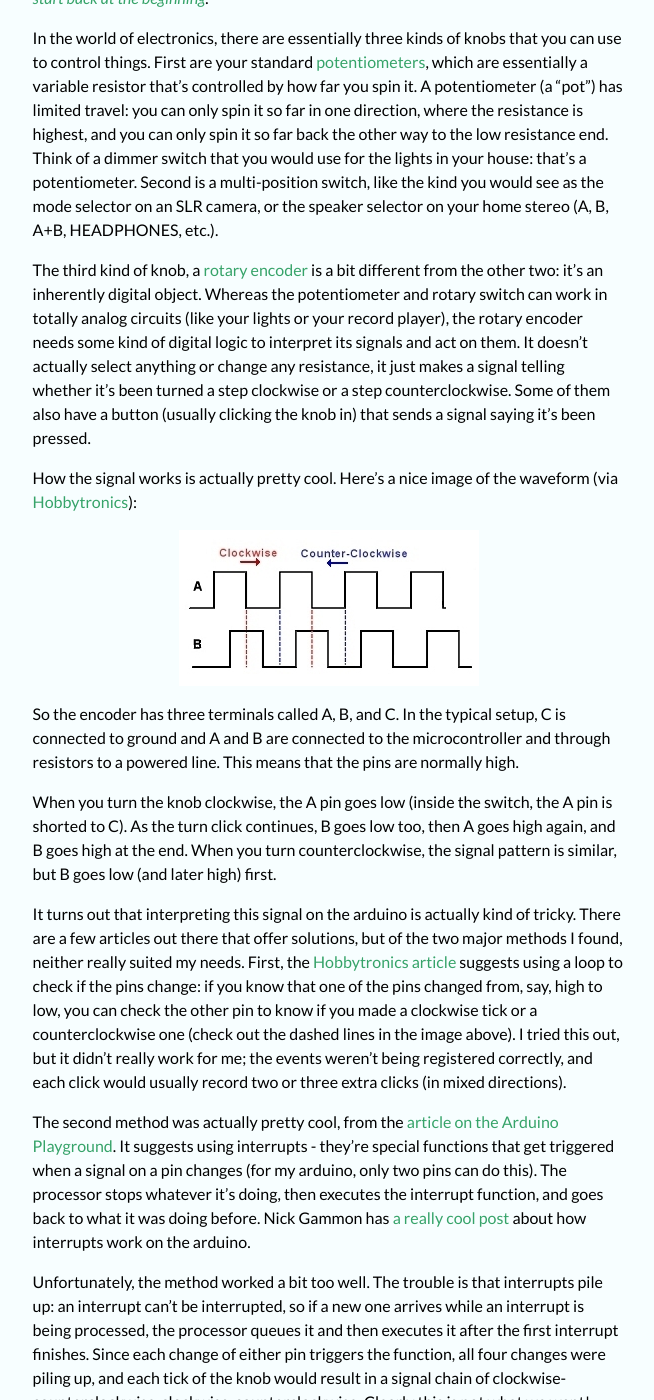
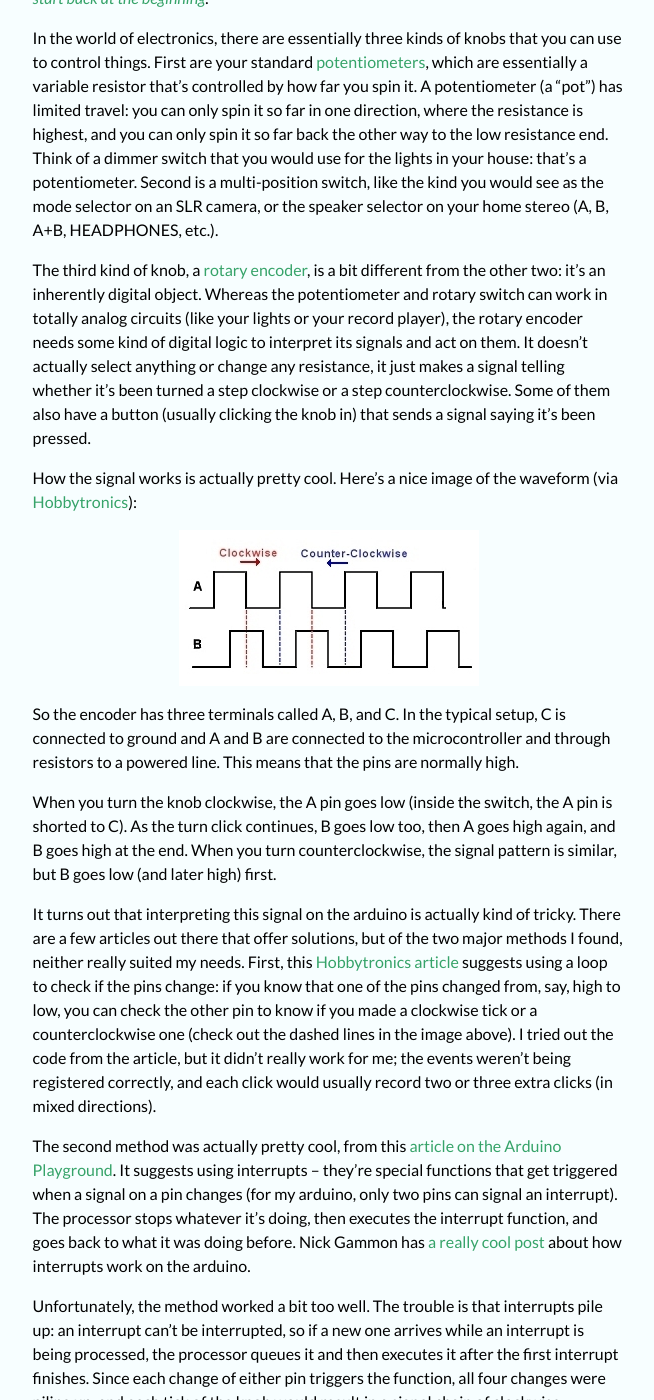
Before and after one commit to jamesmaniscalco/jamesmaniscalco.github.io, a Jekyll site: the page built from _posts/2015-06-20-arduino-eq-01-rotary-encoder.md, in a window 1280 px wide and 1400 px high, scrolled down 243 px. Shown: the whole window, without its empty margins (265-919 px from the left). Built offline with Jekyll 4.4.1, drawn with Linux system fonts in a browser that asks for light colours; nearby versions of some CDN libraries.

Commit message:
article text changes

```diff
--- a/_posts/2015-06-20-arduino-eq-01-rotary-encoder.md
+++ b/_posts/2015-06-20-arduino-eq-01-rotary-encoder.md
@@ -8,7 +8,7 @@
 
 In the world of electronics, there are essentially three kinds of knobs that you can use to control things. First are your standard [potentiometers](https://en.wikipedia.org/wiki/Potentiometer), which are essentially a variable resistor that's controlled by how far you spin it. A potentiometer (a "pot") has limited travel: you can only spin it so far in one direction, where the resistance is highest, and you can only spin it so far back the other way to the low resistance end. Think of a dimmer switch that you would use for the lights in your house: that's a potentiometer. Second is a multi-position switch, like the kind you would see as the mode selector on an SLR camera, or the speaker selector on your home stereo (A, B, A+B, HEADPHONES, etc.).
 
-The third kind of knob, a [rotary encoder](https://en.wikipedia.org/wiki/Rotary_encoder) is a bit different from the other two: it's an inherently digital object. Whereas the potentiometer and rotary switch can work in totally analog circuits (like your lights or your record player), the rotary encoder needs some kind of digital logic to interpret its signals and act on them. It doesn't actually select anything or change any resistance, it just makes a signal telling whether it's been turned a step clockwise or a step counterclockwise. Some of them also have a button (usually clicking the knob in) that sends a signal saying it's been pressed.
+The third kind of knob, a [rotary encoder](https://en.wikipedia.org/wiki/Rotary_encoder), is a bit different from the other two: it's an inherently digital object. Whereas the potentiometer and rotary switch can work in totally analog circuits (like your lights or your record player), the rotary encoder needs some kind of digital logic to interpret its signals and act on them. It doesn't actually select anything or change any resistance, it just makes a signal telling whether it's been turned a step clockwise or a step counterclockwise. Some of them also have a button (usually clicking the knob in) that sends a signal saying it's been pressed.
 
 How the signal works is actually pretty cool. Here's a nice image of the waveform (via [Hobbytronics](http://www.hobbytronics.co.uk/rotary-encoder-tutorial)):
 
@@ -18,9 +18,9 @@
 
 When you turn the knob clockwise, the A pin goes low (inside the switch, the A pin is shorted to C). As the turn click continues, B goes low too, then A goes high again, and B goes high at the end. When you turn counterclockwise, the signal pattern is similar, but B goes low (and later high) first.
 
-It turns out that interpreting this signal on the arduino is actually kind of tricky. There are a few articles out there that offer solutions, but of the two major methods I found, neither really suited my needs. First, the [Hobbytronics article](http://www.hobbytronics.co.uk/rotary-encoder-tutorial) suggests using a loop to check if the pins change: if you know that one of the pins changed from, say, high to low, you can check the other pin to know if you made a clockwise tick or a counterclockwise one (check out the dashed lines in the image above). I tried this out, but it didn't really work for me; the events weren't being registered correctly, and each click would usually record two or three extra clicks (in mixed directions).
+It turns out that interpreting this signal on the arduino is actually kind of tricky. There are a few articles out there that offer solutions, but of the two major methods I found, neither really suited my needs. First, this [Hobbytronics article](http://www.hobbytronics.co.uk/rotary-encoder-tutorial) suggests using a loop to check if the pins change: if you know that one of the pins changed from, say, high to low, you can check the other pin to know if you made a clockwise tick or a counterclockwise one (check out the dashed lines in the image above). I tried out the code from the article, but it didn't really work for me; the events weren't being registered correctly, and each click would usually record two or three extra clicks (in mixed directions).
 
-The second method was actually pretty cool, from the [article on the Arduino Playground](http://playground.arduino.cc/Main/RotaryEncoders). It suggests using interrupts - they're special functions that get triggered when a signal on a pin changes (for my arduino, only two pins can do this). The processor stops whatever it's doing, then executes the interrupt function, and goes back to what it was doing before. Nick Gammon has [a really cool post](http://gammon.com.au/interrupts) about how interrupts work on the arduino.
+The second method was actually pretty cool, from this [article on the Arduino Playground](http://playground.arduino.cc/Main/RotaryEncoders). It suggests using interrupts -- they're special functions that get triggered when a signal on a pin changes (for my arduino, only two pins can signal an interrupt). The processor stops whatever it's doing, then executes the interrupt function, and goes back to what it was doing before. Nick Gammon has [a really cool post](http://gammon.com.au/interrupts) about how interrupts work on the arduino.
 
 Unfortunately, the method worked a bit too well. The trouble is that interrupts pile up: an interrupt can't be interrupted, so if a new one arrives while an interrupt is being processed, the processor queues it and then executes it after the first interrupt finishes. Since each change of either pin triggers the function, all four changes were piling up, and each tick of the knob would result in a signal chain of clockwise-counterclockwise-clockwise-counterclockwise. Clearly this is not what we want!
 
@@ -40,6 +40,7 @@
 Here's what the setup looked like on the breadboard (I made the image using [Fritzing](http://fritzing.org/home/)):
 
 ![Rotary encoder test circuit on a breadboard]({{ site.url }}/images/rotary_led_bb.svg)
+
 And here's the code:
 
 {% highlight cpp linenos %}
```
